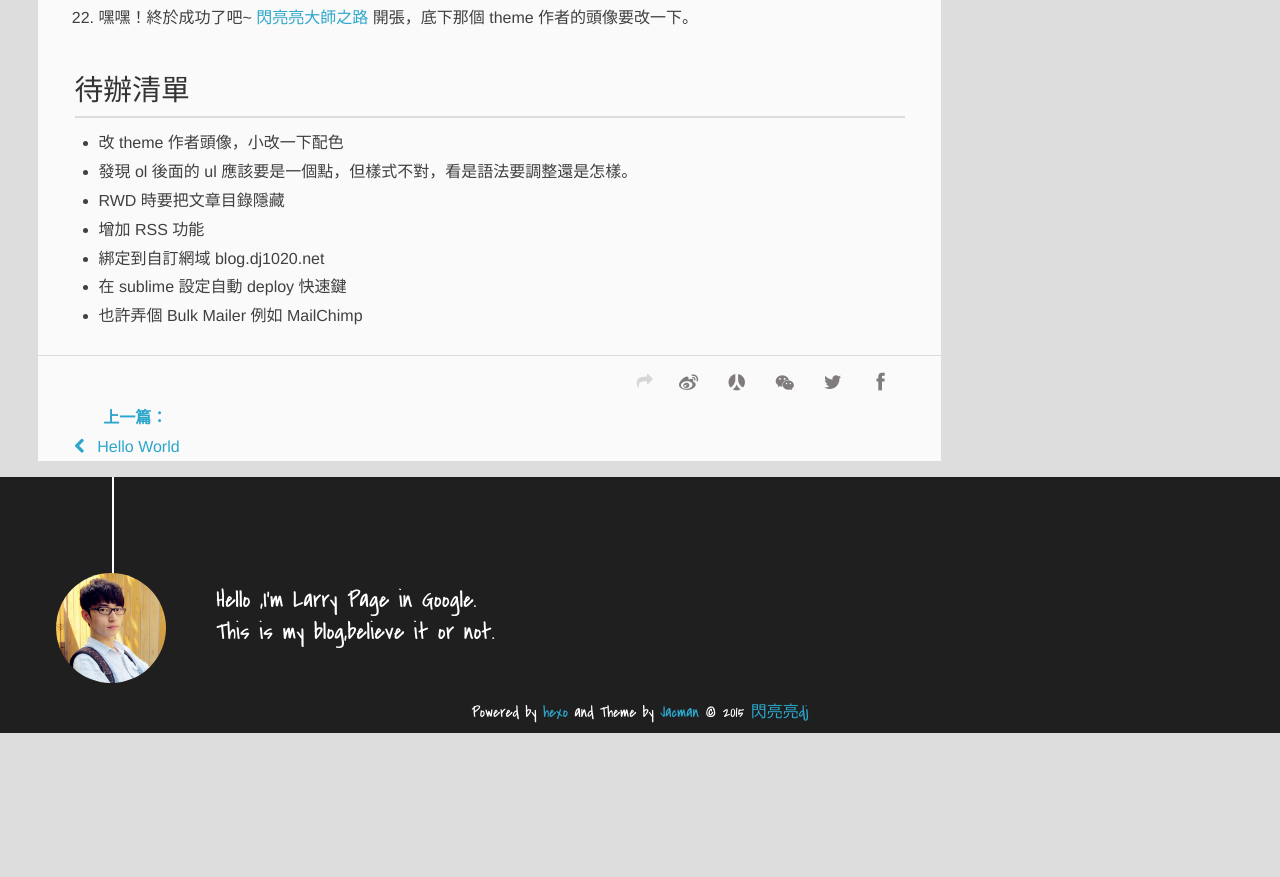
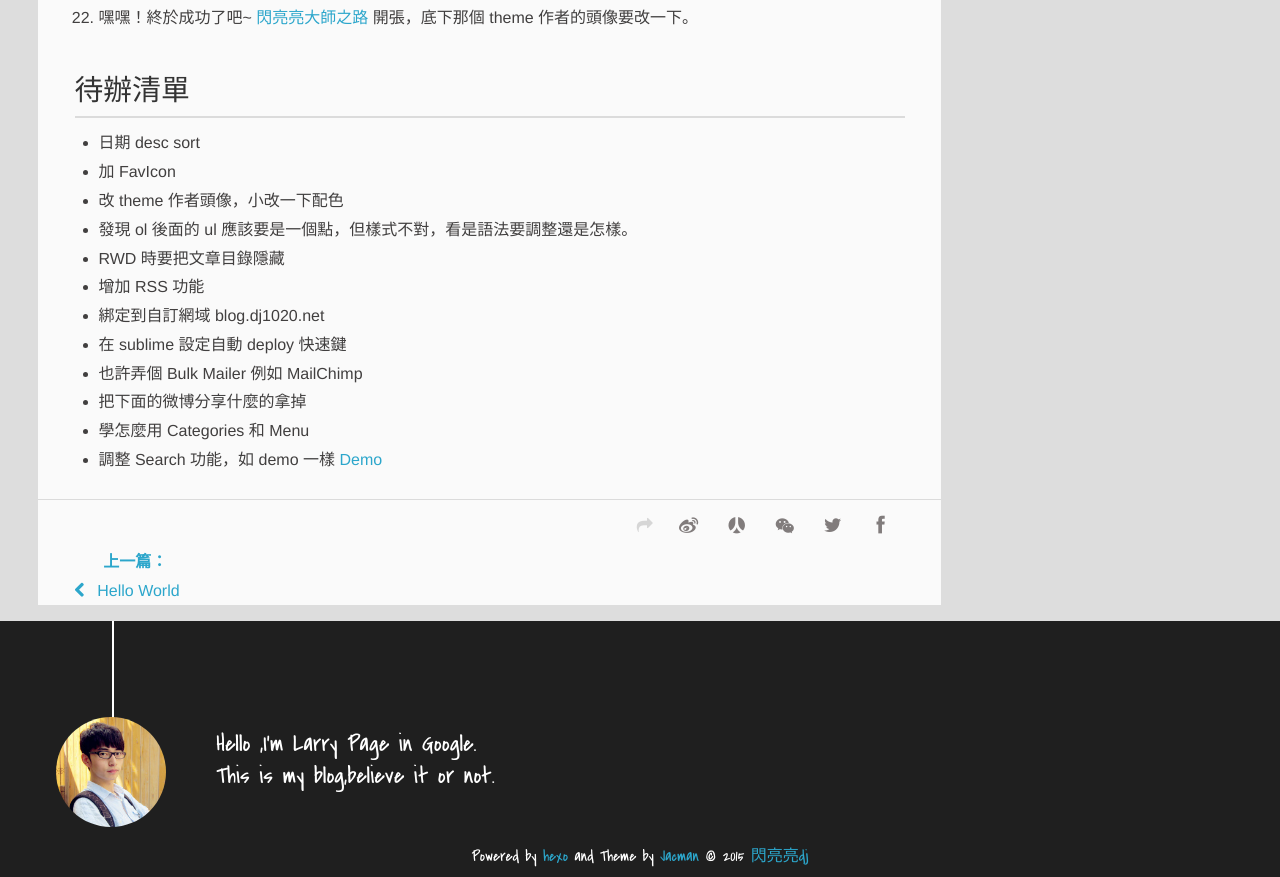
Before and after one commit to dj1020/dj1020.github.io, a plain HTML site: page Hexo-閃亮亮安裝步驟小筆記/index.html in a window 1280 px wide. Shown: the part 2460-3337 px from the top of the page. Before the commit the page ends 3193 px from the top, so only its background shows below. Drawn offline with Linux system fonts and the light colour scheme.

Commit message:
Site updated: 2015-09-23 13:33:21

```diff
--- a/Hexo-閃亮亮安裝步驟小筆記/index.html
+++ b/Hexo-閃亮亮安裝步驟小筆記/index.html
@@ -49,7 +49,7 @@ $ cd hexo
 $ npm install
 
 設定 _confi">
-<meta property="og:updated_time" content="2015-09-23T04:18:11.000Z">
+<meta property="og:updated_time" content="2015-09-23T05:33:09.000Z">
 <meta name="twitter:card" content="summary">
 <meta name="twitter:title" content="Hexo 3.0 發佈，閃亮亮安裝步驟小筆記">
 <meta name="twitter:description" content="從無到有 Hexo 3.0 在 GitHub 發佈流程，還有踩雷心得和解法因為平常就有用 npm 和 git 所以這兩部份的安裝流程沒在裡面
@@ -225,6 +225,8 @@ $ npm install
 </li>
 </ol>
 <h2 id="待辦清單">待辦清單</h2><ul>
+<li>日期 desc sort</li>
+<li>加 FavIcon</li>
 <li>改 theme 作者頭像，小改一下配色</li>
 <li>發現 ol 後面的 ul 應該要是一個點，但樣式不對，看是語法要調整還是怎樣。</li>
 <li>RWD 時要把文章目錄隱藏</li>
@@ -232,6 +234,9 @@ $ npm install
 <li>綁定到自訂網域 blog.dj1020.net</li>
 <li>在 sublime 設定自動 deploy 快速鍵</li>
 <li>也許弄個 Bulk Mailer 例如 MailChimp</li>
+<li>把下面的微博分享什麼的拿掉</li>
+<li>學怎麼用 Categories 和 Menu</li>
+<li>調整 Search 功能，如 demo 一樣 <a href="http://wuchong.me/jacman/search/index.html?q=%E4%B8%BB%E9%A1%8C" target="_blank" rel="external">Demo</a></li>
 </ul>
 
 	</div>
--- a/index.html
+++ b/index.html
@@ -229,6 +229,8 @@
 </li>
 </ol>
 <h2 id="待辦清單">待辦清單</h2><ul>
+<li>日期 desc sort</li>
+<li>加 FavIcon</li>
 <li>改 theme 作者頭像，小改一下配色</li>
 <li>發現 ol 後面的 ul 應該要是一個點，但樣式不對，看是語法要調整還是怎樣。</li>
 <li>RWD 時要把文章目錄隱藏</li>
@@ -236,6 +238,9 @@
 <li>綁定到自訂網域 blog.dj1020.net</li>
 <li>在 sublime 設定自動 deploy 快速鍵</li>
 <li>也許弄個 Bulk Mailer 例如 MailChimp</li>
+<li>把下面的微博分享什麼的拿掉</li>
+<li>學怎麼用 Categories 和 Menu</li>
+<li>調整 Search 功能，如 demo 一樣 <a href="http://wuchong.me/jacman/search/index.html?q=%E4%B8%BB%E9%A1%8C" target="_blank" rel="external">Demo</a></li>
 </ul>
 
 
```
